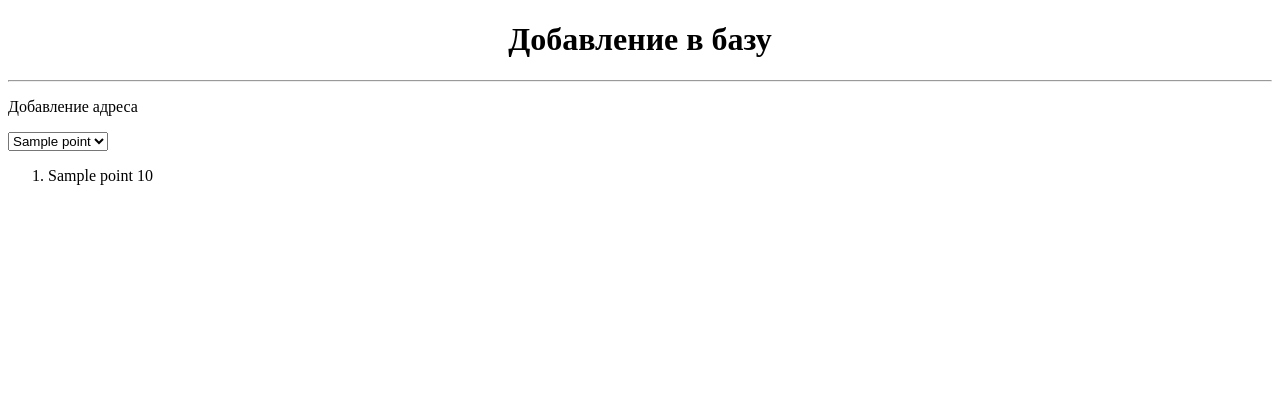
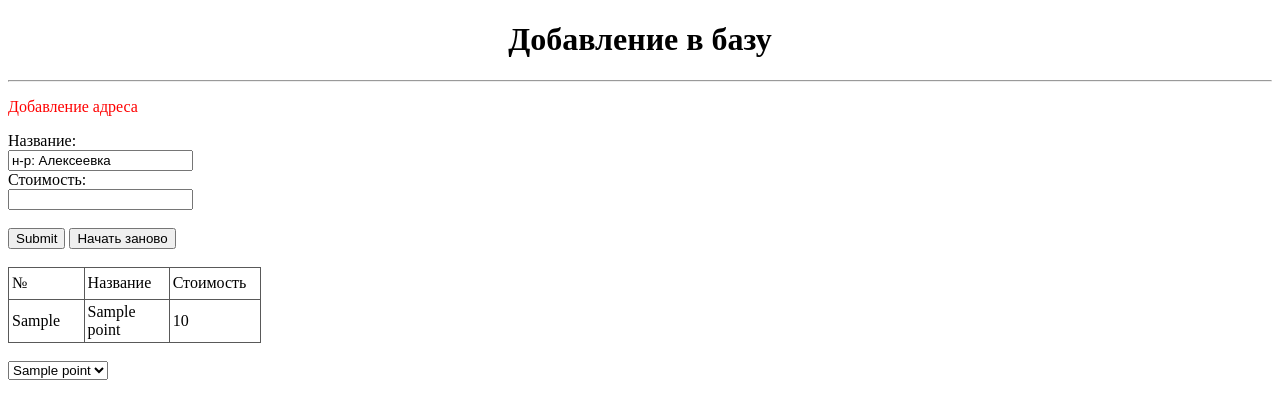
Before and after one commit to SNikolay85/transport, a FastAPI app: template trips/templates/add_data.html in a window 1280 px wide. Shown: the top 419 px of the page. Run offline with FastAPI, Linux system fonts and the light colour scheme; the template is opened without the code that fills it: most values are stand-ins (such as "Sample title", 1, 10 or a date in 2020).

Commit message:
14/05/2024 evening

```diff
--- a/trips/main.py
+++ b/trips/main.py
@@ -24,7 +24,8 @@ async def lifespan(app: FastAPI):
 
 app_route = FastAPI(title='Transport', lifespan=lifespan)
 
-app_route.mount('/trips/static', StaticFiles(directory='trips/static'), name='static')
+app_route.mount('/trips/static/image', StaticFiles(directory='trips/static/image'), name='static')
+app_route.mount('/trips/static/css', StaticFiles(directory='trips/static/css'), name='css')
 
 app_route.include_router(point)
 app_route.include_router(route)
--- a/trips/reposit.py
+++ b/trips/reposit.py
@@ -4,7 +4,8 @@ from sqlalchemy.orm import selectinload, joinedload
 from trips.models import Session, Point, Route, Fuel, Car, CarFuel, Position
 from trips.models import WhereDrive, People, Driver, Passenger
 
-from trips.schema import PointAdd, DriverAdd, PassengerAdd, RouteAdd, CarAdd, CarFuelAdd, PositionAdd, PeopleAdd
+from trips.schema import PointAdd, DriverAdd, PassengerAdd, RouteAdd, CarAdd, CarFuelAdd, PositionAdd, PeopleAdd, \
+    FullPoint
 from trips.schema import FullCarRe, FullPeopleRe, FullPointRe, NamePoint
 
 import asyncio
@@ -164,7 +165,7 @@ class DataGet:
             query = select(Point)
             result = await session.execute(query)
             point_models = result.unique().scalars().all()
-            point_dto = [PointAdd.model_validate(row, from_attributes=True) for row in point_models]
+            point_dto = [FullPoint.model_validate(row, from_attributes=True) for row in point_models]
             return point_dto
 
     @staticmethod
--- /dev/null
+++ b/trips/static/css/style.css
@@ -0,0 +1,20 @@
+table.iksweb{
+	width: 20%;
+	border-collapse:collapse;
+	border-spacing:0;
+	height: auto;
+}
+table.iksweb,table.iksweb td, table.iksweb th {
+	border: 1px solid #595959;
+}
+table.iksweb td,table.iksweb th {
+	padding: 3px;
+	width: 100px;
+	height: 25px;
+}
+table.iksweb th {
+	background: #347c99;
+	color: #fff;
+	font-weight: normal;
+}
+p { color: red; }
--- a/trips/templates/add_data.html
+++ b/trips/templates/add_data.html
@@ -4,14 +4,37 @@
 {% endblock %}
 {% block data %}
     <p>Добавление адреса</p>
-        <select name="EightiesFave">
+    <form>
+      Название:<br>
+      <input value="н-р: Алексеевка" type="text" name="name_point" id="text_name_point"><br>
+      Стоимость:<br>
+      <input type="text" name="cost" id="text_cost_point"><br>
+      <br>
+      <input type="submit">
+      <input type="reset" value="Начать заново">
+    </form>
+<br>
+    <table class="iksweb">
+	<tbody>
+		<tr>
+			<td>№</td>
+			<td>Название</td>
+			<td>Стоимость</td>
+		</tr>
+		{% for point in points %}
+			<tr>
+				<td>{{ point.id_point }}</td>
+				<td>{{ point.name_point }} </td>
+				<td>{{ point.cost }}</td>
+			</tr>
+        {% endfor %}
+	</tbody>
+</table>
+
+    <br>
+    <select name="EightiesFave">
         {% for point in points %}
           <option value={{ point.id_point }}>{{ point.name_point }}</option>
         {% endfor %}
         </select>
-    <ol start="1">
-        {% for point in points %}
-            <li>{{ point.name_point }} {{ point.cost }}</li>
-        {% endfor %}
-    </ol>
 {% endblock %}}
--- a/trips/templates/index.html
+++ b/trips/templates/index.html
@@ -3,6 +3,7 @@
 <head>
     <meta charset="UTF-8">
     <title>Поездки ССХ</title>
+    <link href="{{ url_for('css', path='/style.css') }}" rel="stylesheet">
 </head>
 <body>
     {% block heading %}{% endblock %}
```
Also changed, not shown: trips/static/image/2024-02-05_10-33-26.png (renamed from trips/static/2024-02-05_10-33-26.png).
